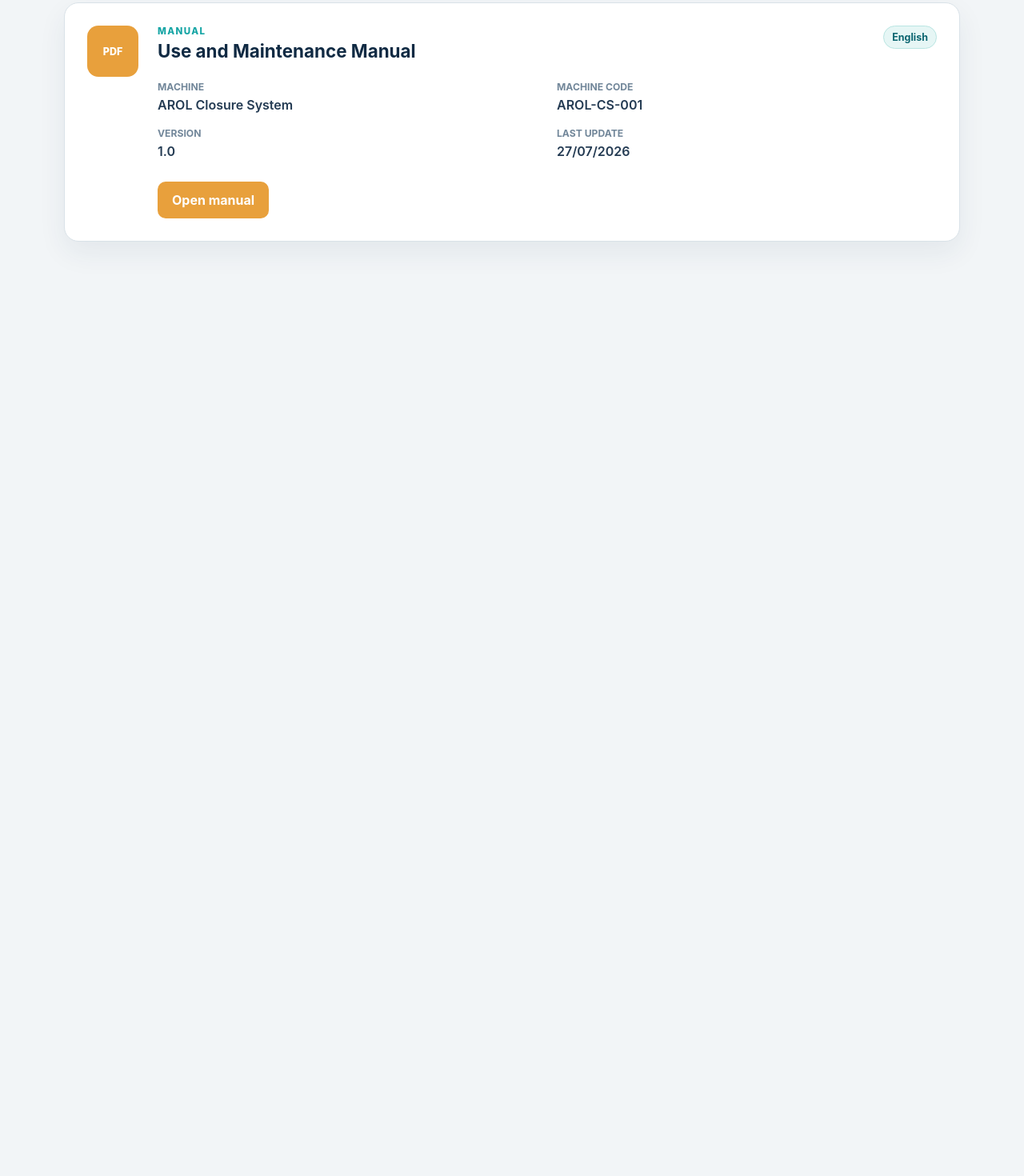
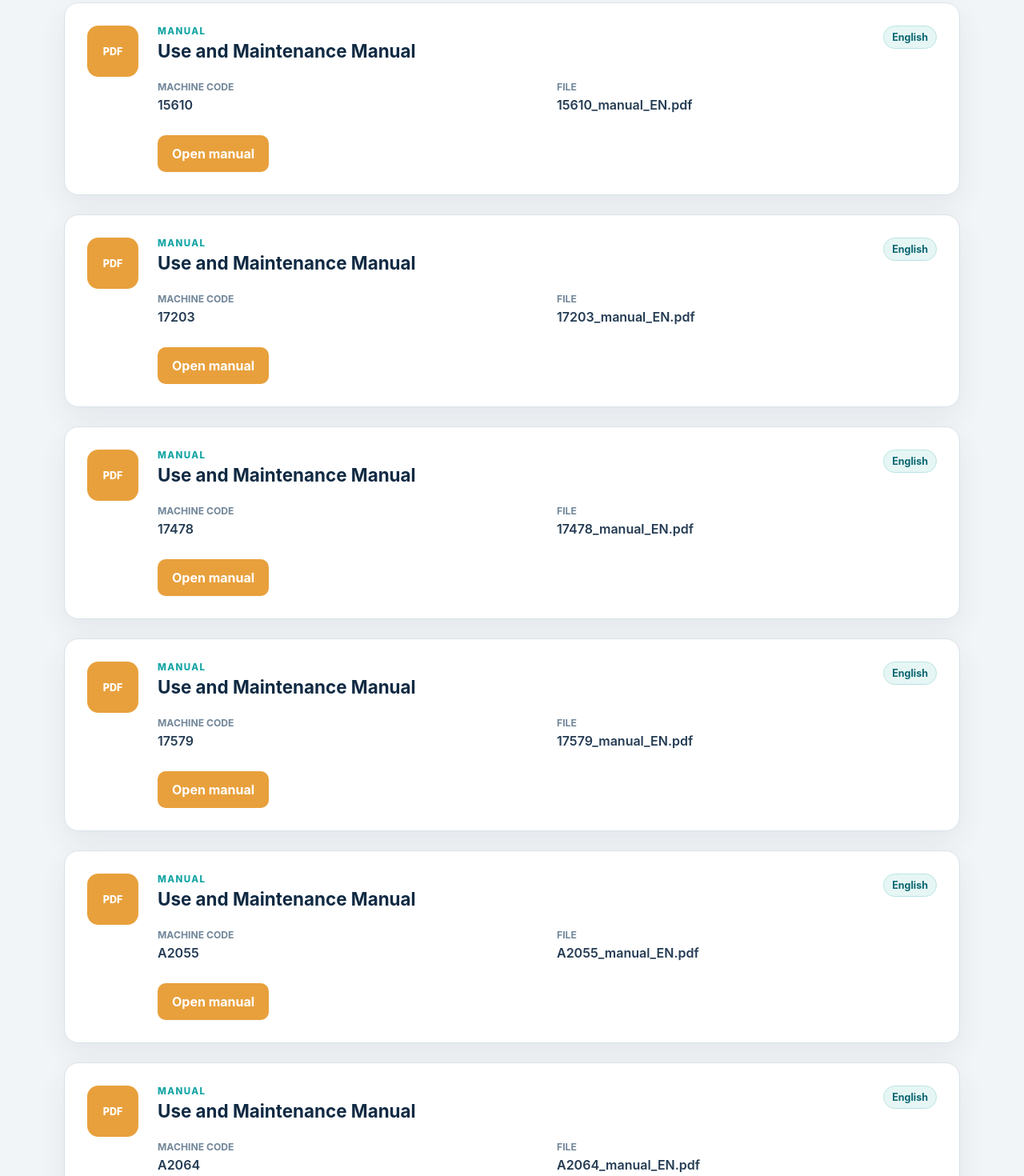
Before and after one commit to SDP-group6-Q2/frontend, a React app: page /documents in a window 1280 px wide. Shown: the part 400-1870 px from the top of the page at 80% size. Before the commit the page ends 800 px from the top, so only its background shows below. Built offline with nearby package versions, Linux system fonts and the light colour scheme; no server answers; the HTML template or start-up script is replaced by a standard one.

Commit message:
Updated Manuals section

```diff
--- a/src/components/documents/DocumentCard.jsx
+++ b/src/components/documents/DocumentCard.jsx
@@ -3,7 +3,10 @@
 function DocumentCard({ document }) {
   return (
     <article className="document-card">
-      <div className="document-card-icon" aria-hidden="true">
+      <div
+        className="document-card-icon"
+        aria-hidden="true"
+      >
         PDF
       </div>
 
@@ -24,27 +27,13 @@
 
         <dl className="document-details">
           <div>
-            <dt>Machine</dt>
-            <dd>{document.machineName}</dd>
-          </div>
-
-          <div>
             <dt>Machine code</dt>
             <dd>{document.machineCode}</dd>
           </div>
 
           <div>
-            <dt>Version</dt>
-            <dd>{document.version}</dd>
-          </div>
-
-          <div>
-            <dt>Last update</dt>
-            <dd>
-              {new Intl.DateTimeFormat('en-GB').format(
-                new Date(document.updatedAt),
-              )}
-            </dd>
+            <dt>File</dt>
+            <dd>{document.fileName}</dd>
           </div>
         </dl>
 
--- a/src/mocks/documents.js
+++ b/src/mocks/documents.js
@@ -1,14 +1,74 @@
 export const mockDocuments = [
   {
-    id: 'manual-001',
+    id: '15610',
     title: 'Use and Maintenance Manual',
-    machineName: 'AROL Closure System',
-    machineCode: 'AROL-CS-001',
+    machineCode: '15610',
     documentType: 'Manual',
     language: 'English',
-    version: '1.0',
-    updatedAt: '2026-07-27',
     fileName: '15610_manual_EN.pdf',
     fileUrl: '/manuals/15610_manual_EN.pdf',
   },
+  {
+    id: '17203',
+    title: 'Use and Maintenance Manual',
+    machineCode: '17203',
+    documentType: 'Manual',
+    language: 'English',
+    fileName: '17203_manual_EN.pdf',
+    fileUrl: '/manuals/17203_manual_EN.pdf',
+  },
+  {
+    id: '17478',
+    title: 'Use and Maintenance Manual',
+    machineCode: '17478',
+    documentType: 'Manual',
+    language: 'English',
+    fileName: '17478_manual_EN.pdf',
+    fileUrl: '/manuals/17478_manual_EN.pdf',
+  },
+  {
+    id: '17579',
+    title: 'Use and Maintenance Manual',
+    machineCode: '17579',
+    documentType: 'Manual',
+    language: 'English',
+    fileName: '17579_manual_EN.pdf',
+    fileUrl: '/manuals/17579_manual_EN.pdf',
+  },
+  {
+    id: 'A2055',
+    title: 'Use and Maintenance Manual',
+    machineCode: 'A2055',
+    documentType: 'Manual',
+    language: 'English',
+    fileName: 'A2055_manual_EN.pdf',
+    fileUrl: '/manuals/A2055_manual_EN.pdf',
+  },
+  {
+    id: 'A2064',
+    title: 'Use and Maintenance Manual',
+    machineCode: 'A2064',
+    documentType: 'Manual',
+    language: 'English',
+    fileName: 'A2064_manual_EN.pdf',
+    fileUrl: '/manuals/A2064_manual_EN.pdf',
+  },
+  {
+    id: 'A2132',
+    title: 'Use and Maintenance Manual',
+    machineCode: 'A2132',
+    documentType: 'Manual',
+    language: 'English',
+    fileName: 'A2132_manual_EN.pdf',
+    fileUrl: '/manuals/A2132_manual_EN.pdf',
+  },
+  {
+    id: 'A4344',
+    title: 'Use and Maintenance Manual',
+    machineCode: 'A4344',
+    documentType: 'Manual',
+    language: 'English',
+    fileName: 'A4344_manual_EN.pdf',
+    fileUrl: '/manuals/A4344_manual_EN.pdf',
+  },
 ];
--- a/src/pages/DocumentViewerPage.jsx
+++ b/src/pages/DocumentViewerPage.jsx
@@ -13,7 +13,10 @@
       <section className="document-viewer-page">
         <div className="page-container">
           <div className="empty-state">
-            <div className="empty-state-icon" aria-hidden="true">
+            <div
+              className="empty-state-icon"
+              aria-hidden="true"
+            >
               DOC
             </div>
 
@@ -23,7 +26,10 @@
               The requested document is not available.
             </p>
 
-            <Link to="/documents" className="secondary-button">
+            <Link
+              to="/documents"
+              className="secondary-button"
+            >
               Back to Documents
             </Link>
           </div>
@@ -44,11 +50,16 @@
             <h1>{document.title}</h1>
 
             <p>
-              {document.machineName} · {document.machineCode}
+              Machine {document.machineCode}
+              {' · '}
+              {document.language}
             </p>
           </div>
 
-          <Link to="/documents" className="viewer-back-button">
+          <Link
+            to="/documents"
+            className="viewer-back-button"
+          >
             Back to Documents
           </Link>
         </div>
@@ -59,7 +70,7 @@
           <iframe
             className="pdf-viewer"
             src={document.fileUrl}
-            title={document.title}
+            title={`${document.title} - ${document.machineCode}`}
           />
         </div>
       </section>
```
